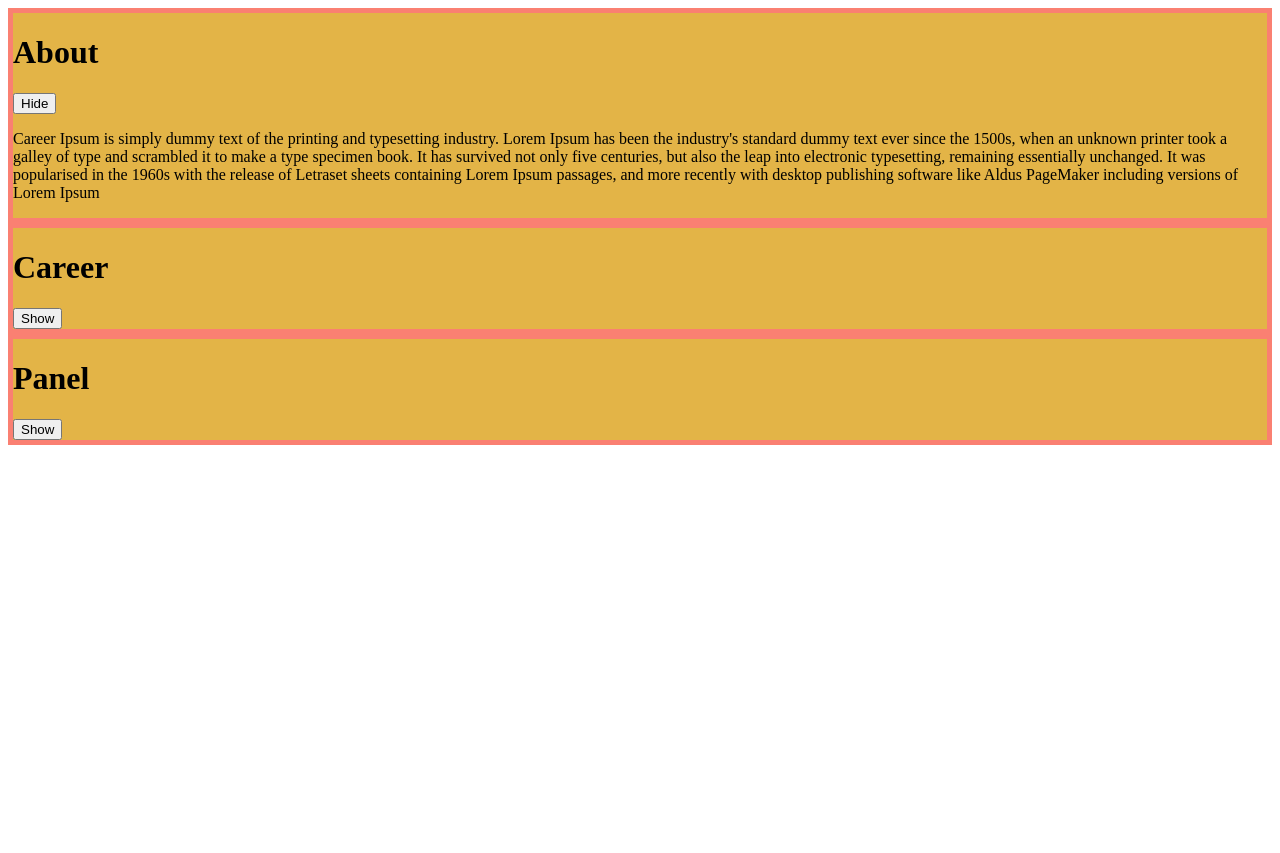
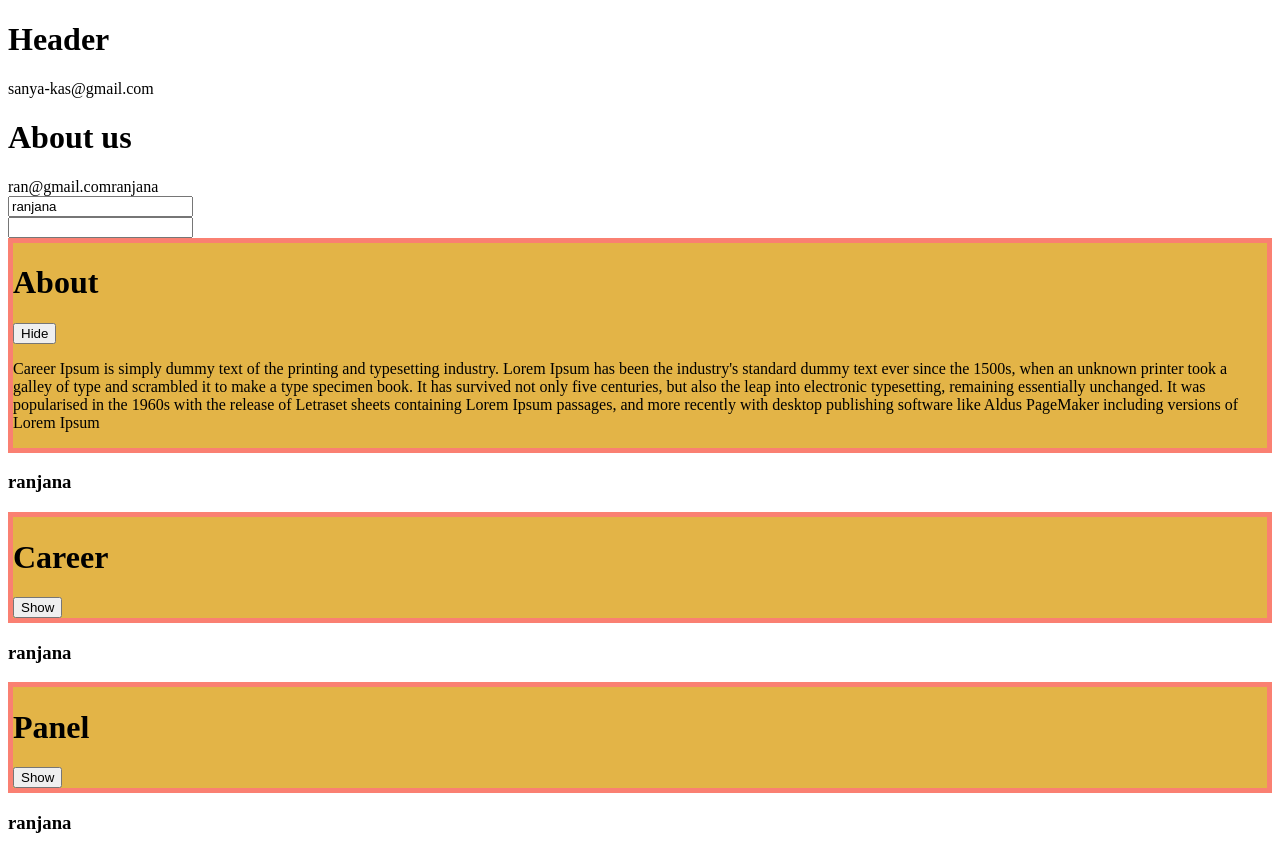
Before and after one commit to SanyaKasaudhan/NamasteReact, a React (Vite) app in the folder React Day 11/: page / in a window 1280 px wide. Before the commit the page ends 800 px from the top, so only its background shows below. Built offline with nearby package versions, Linux system fonts and the light colour scheme.

Commit message:
Context API 2 way binding

```diff
--- /dev/null
+++ b/React Day 11/About.js
@@ -0,0 +1,25 @@
+import UserContext from "./UserContext";
+import { useContext } from "react";
+const About = ()=>{
+    const {user, setUser} = useContext(UserContext);
+    return(
+        <>
+        <h1>About us</h1>
+
+  {user.email}
+{
+  user.name
+}
+<br/>
+<input type="text" value={user.name}></input><br/>
+<input type="text" onChange={
+    e=> setUser({
+        name:e.target.value,
+        email:"Sudh@gmail.com"
+    })
+}></input>
+        </>
+    )
+}
+
+export default About;
--- a/React Day 11/App.js
+++ b/React Day 11/App.js
@@ -1,8 +1,11 @@
-import React, { useState } from "react";
+import React, { useState , useContext} from "react";
 import ReactDOM from "react-dom/client";
+import About from "./About";
 import "./index.css"
-
+import Header from "./Header"
+import UserContext from "./UserContext";
 const Section = ({title, description ,isVisible,setIsVisible})=>{
+  const {user}= useContext(UserContext)
 
   return(
     <>
@@ -11,6 +14,8 @@ const Section = ({title, description ,isVisible,setIsVisible})=>{
       {isVisible ? <><button onClick={()=>setIsVisible(true)}>Hide</button> <p>{description}</p></> :
       <button onClick={()=>setIsVisible(false)}>Show</button>}
       </div>
+      <h3>{user.name}</h3>
+
     </>
   )
 }
@@ -18,8 +23,17 @@ const Section = ({title, description ,isVisible,setIsVisible})=>{
 const App = () => {
   const [visibleSection, setIsVisbleSection]=useState("about12345");
 
+  const[user, setUser]= useState({
+    name:"ranjana",
+    email:"ran@gmail.com"
+  })
+  // const {user, setUser} = useContext(UserContext);
   return (
    <>
+   <Header />
+   <UserContext.Provider value={{user:user, setUser:setUser}}>
+
+    <About />
    <Section description={"Career Ipsum is simply dummy text of the printing and typesetting industry. Lorem Ipsum has been the industry's standard dummy text ever since the 1500s, when an unknown printer took a galley of type and scrambled it to make a type specimen book. It has survived not only five centuries, but also the leap into electronic typesetting, remaining essentially unchanged. It was popularised in the 1960s with the release of Letraset sheets containing Lorem Ipsum passages, and more recently with desktop publishing software like Aldus PageMaker including versions of Lorem Ipsum"}
    title={"About"}
    isVisible={visibleSection==="about12345"}
@@ -31,14 +45,8 @@ const App = () => {
    <Section description={"Panel Ipsum is simply dummy text of the printing and typesetting industry. Lorem Ipsum has been the industry's standard dummy text ever since the 1500s, when an unknown printer took a galley of type and scrambled it to make a type specimen book. It has survived not only five centuries, but also the leap into electronic typesetting, remaining essentially unchanged. It was popularised in the 1960s with the release of Letraset sheets containing Lorem Ipsum passages, and more recently with desktop publishing software like Aldus PageMaker including versions of Lorem Ipsum"}
    title={"Panel"}
    isVisible={visibleSection==="panel"}
-   setIsVisible={(eve)=>
-    {
-   if(eve)
-   {setIsVisbleSection("panel")
-   }else{
-    setIsVisbleSection(" ")
-   }}
-  }/>
+   setIsVisible={()=>setIsVisbleSection("panel")} />
+  </UserContext.Provider>
     </>
   );
 };
--- /dev/null
+++ b/React Day 11/Header.js
@@ -0,0 +1,14 @@
+import { useContext } from "react";
+import UserContext from "./UserContext";
+
+const Header = ()=>{
+    const {user}= useContext(UserContext)
+    return(
+        <>
+       <h1> Header</h1>
+        {user.name}-{user.email}
+        </>
+    )
+}
+
+export default Header;
--- /dev/null
+++ b/React Day 11/UserContext.js
@@ -0,0 +1,9 @@
+import { createContext } from "react";
+
+const userContext= createContext({
+    user:{
+        name:"sanya",
+        email:"kas@gmail.com"}
+})
+
+export default userContext;
```
